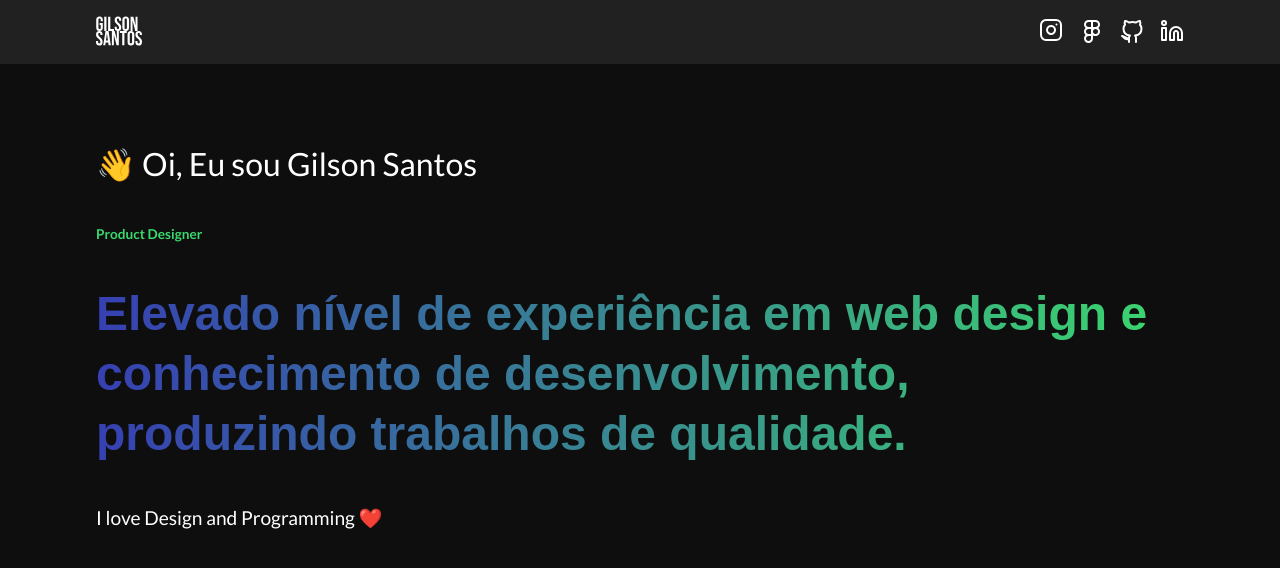
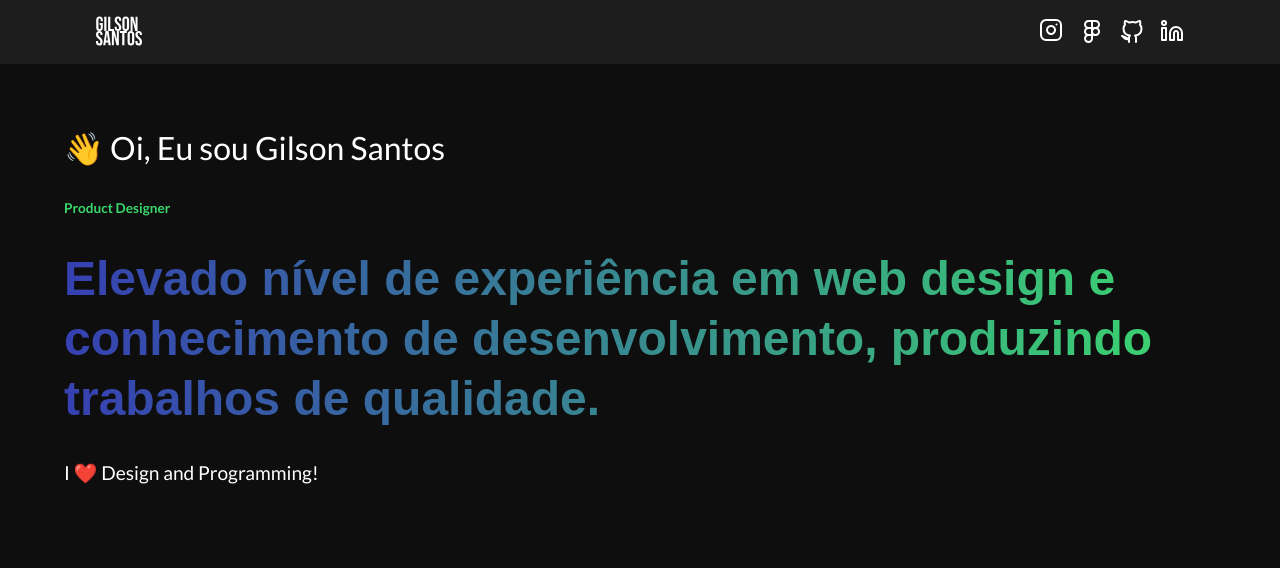
Before and after one commit to GilsonSantosUX/nextjs, a Next.js app: page / in a window 1280 px wide. Shown: the top 568 px of the page. Built offline with nearby package versions, Linux system fonts and the light colour scheme.

Commit message:
Conatiner max-width

```diff
--- a/src/components/Navbar/Topbar.js
+++ b/src/components/Navbar/Topbar.js
@@ -19,11 +19,12 @@ const Navbar =  styled.nav`
     padding:0 6rem;
     margin:0;
 
-    background:#212121;
+    background:var(--color-bg-2);
 `
 
 const ListGroup = styled.ul`
     width:100%;
+    max-width:72rem;
     height:100%;
 
     display:flex;
--- a/src/pages/index.js
+++ b/src/pages/index.js
@@ -6,7 +6,7 @@ import Link from 'next/link';
 // Styles
 import styled from 'styled-components'
 import GlobalStyle from '../style/GlobalStyle';
-import { Display, Heading, Subdisplay, BodyHighlight, Detail } from '../style/Typography';
+import { Display, Heading, Subdisplay, BodyHighlight, Detail,Container } from '../style/Typography';
 
 import Header from '../components/Header';
 import Topbar from '../components/Navbar/Topbar';
@@ -20,14 +20,12 @@ const Main = styled.main`
     box-sizing:border-box;
 
     margin:0;
-    margin-top:4rem;
-    padding:5rem 6rem;
 
     display:flex;
     flex-direction:column;
     gap:2.6rem;
     justify-content:flex-start;
-    align-items:flex-start;
+    align-items:center;
 `;
 
 function Home(){
@@ -36,11 +34,13 @@ function Home(){
         <Header/>
         <Topbar/>
         <Main>
-            <Heading  primary white weight="700">👋 Oi, Eu sou Gilson Santos</Heading>
-            <Detail color="--color-accent-3" weight="bold">Product Designer</Detail>
-            <Display  primary white weight="900">Elevado nível de experiência em web design e conhecimento de desenvolvimento, produzindo trabalhos de qualidade.</Display>
-            <Subdisplay white>I love Design and Programming ❤️</Subdisplay>
-            {/* <button>Conhecer mais</button> */}
+            <Container>
+                <Heading  primary white weight="700">👋 Oi, Eu sou Gilson Santos</Heading>
+                <Detail color="--color-accent-3" weight="bold">Product Designer</Detail>
+                <Display  primary white weight="900">Elevado nível de experiência em web design e conhecimento de desenvolvimento, produzindo trabalhos de qualidade.</Display>
+                <Subdisplay white>I ❤️ Design and Programming!</Subdisplay>
+                {/* <button>Conhecer mais</button> */}
+            </Container>
         </Main>
         <GlobalStyle theme="--theme-dark"/>
         </>
--- a/src/style/Typography.js
+++ b/src/style/Typography.js
@@ -61,4 +61,15 @@ const Detail = styled.p`
 
 `;
 
-export { Display, Subdisplay, Link, Heading, BodyHighlight, Detail };
+const Container = styled.div`
+    max-width:72rem;
+    display:flex;
+    flex-direction:column;
+    gap:2rem;
+
+    padding-top:8rem;
+    box-sizing:border-box;
+
+`;
+
+export { Display, Subdisplay, Link, Heading, BodyHighlight, Detail, Container };
```
